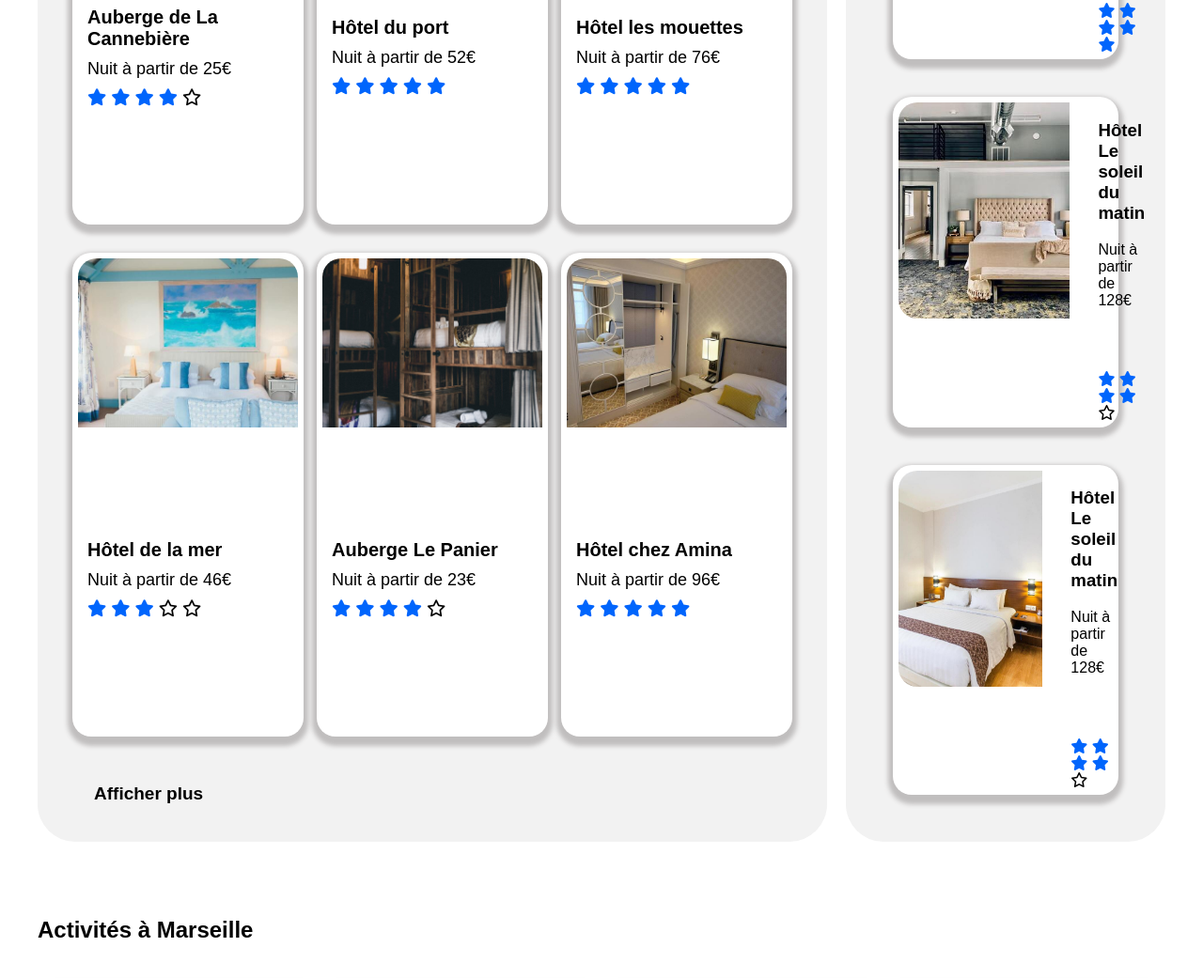
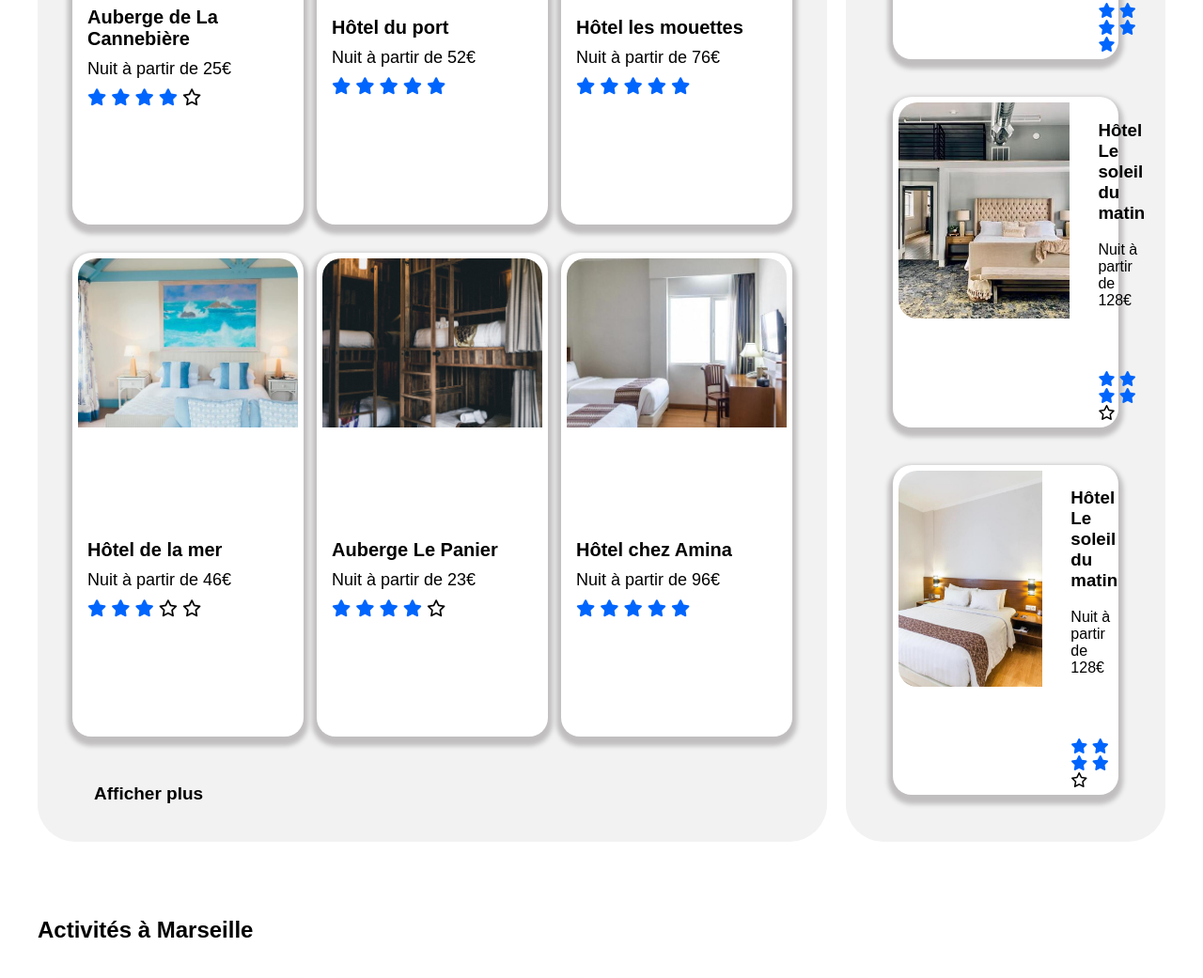
Before and after one commit to nicolas47360/projet-2, a plain HTML site: page index.html in a window 1280 px wide. Shown: the part 916-1957 px from the top of the page at 94% size. Drawn offline with Linux system fonts and the light colour scheme; a web font is replaced by a local one.

Commit message:
modif image

```diff
--- a/index.html
+++ b/index.html
@@ -165,7 +165,7 @@
                         </a>
 
                         <a href="#" class="hotel">
-                            <img class="picture" src="images/hebergements/4_small/reisetopia-B8WIgxA_PFU-unsplash.jpg"
+                            <img class="picture" src="images/hebergements/4_small/febrian-zakaria-M6S1WvfW68A-unsplash.jpg"
                                 alt="Hôtel chez Amina">
                             <div class="container-text">
                                 <h3>Hôtel chez Amina</h3>
```
